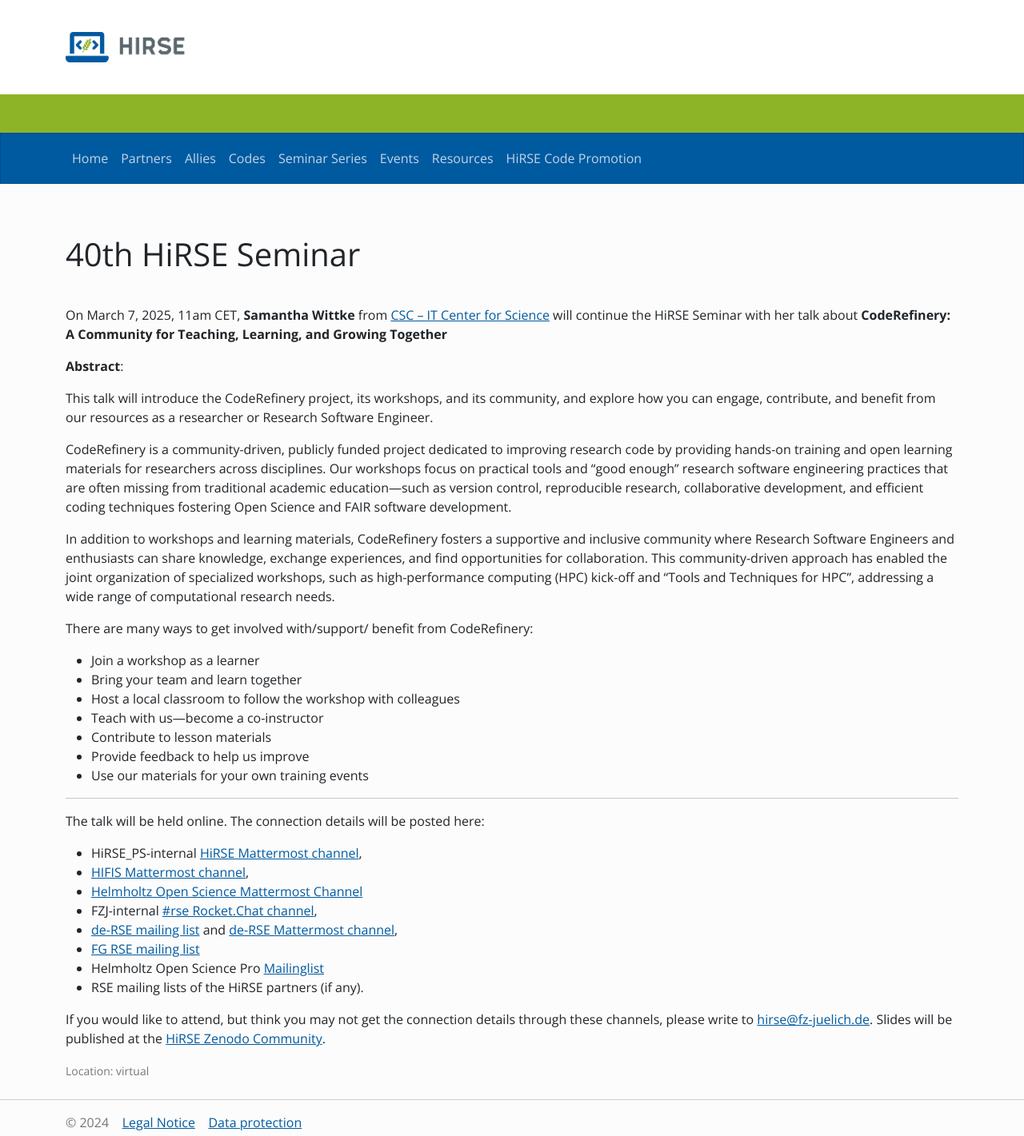
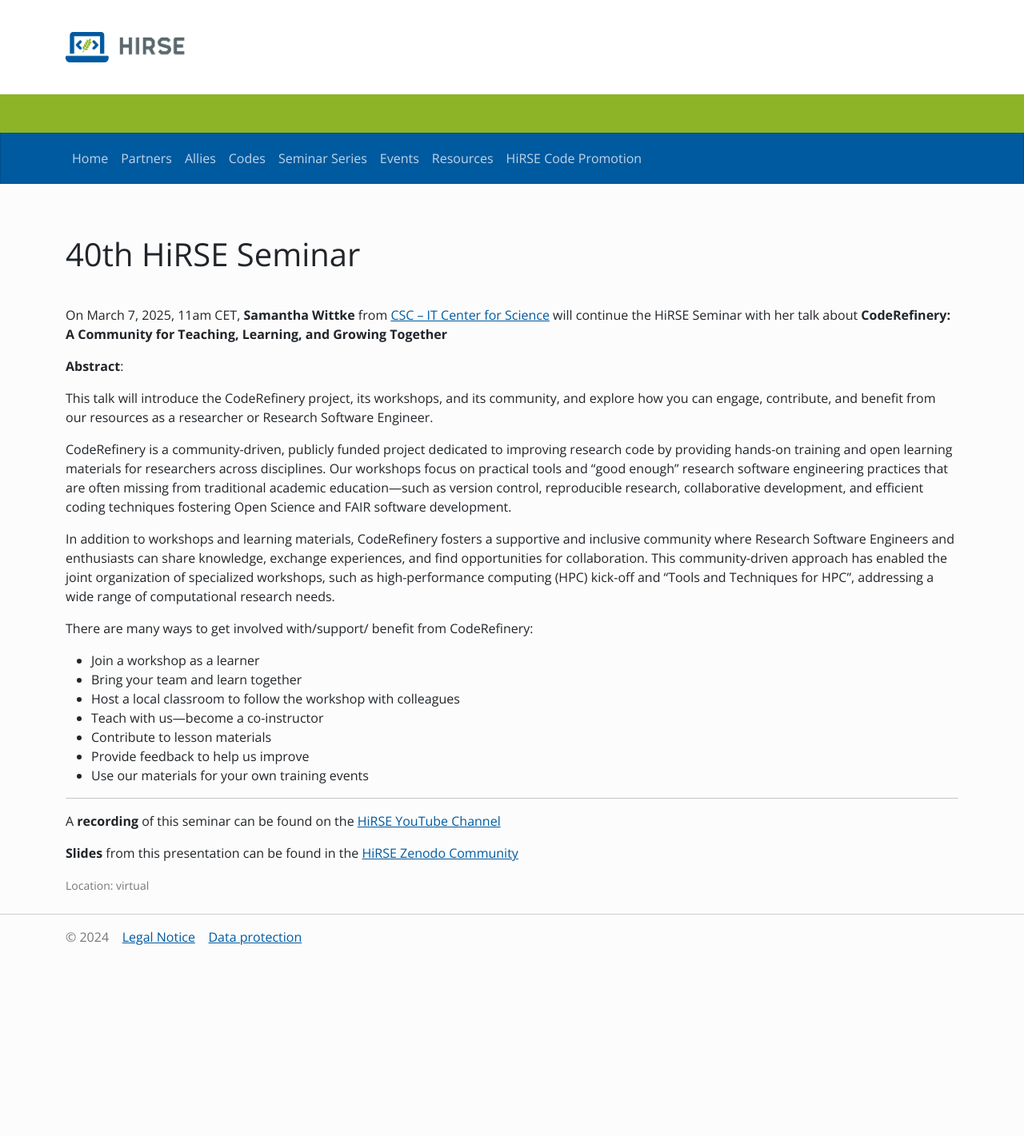
Before and after one commit to Helmholtz-HiRSE/helmholtz-hirse.github.io, a Jekyll site: the page built from _series/2025_03_07-seminar_40.md, in a window 1280 px wide. Shown: the whole page at 80% size. Built offline with Jekyll 4.4.1, drawn with Linux system fonts in a browser that asks for light colours; nearby versions of some CDN libraries; after the commit the page ends 1189 px from its top, so only the background shows below that.

Commit message:
Update 2025_03_07-seminar_40.md

```diff
--- a/_series/2025_03_07-seminar_40.md
+++ b/_series/2025_03_07-seminar_40.md
@@ -27,16 +27,6 @@
 * Use our materials for your own training events
 
 ***
+A **recording** of this seminar can be found on the [HiRSE YouTube Channel](https://www.youtube.com/watch?v=XCQQZZkQvow)
 
-The talk will be held online. The connection details will be posted here:
-
-* HiRSE_PS-internal [HiRSE Mattermost channel](https://mattermost.hzdr.de/hirse),
-* [HIFIS Mattermost channel](https://mattermost.hzdr.de/hifis),
-* [Helmholtz Open Science Mattermost Channel](https://mattermost.hzdr.de/open-science)
-* FZJ-internal [#rse Rocket.Chat channel](https://chat.fz-juelich.de/channel/rse),
-* [de-RSE mailing list](https://de-rse.org/de/join.html) and [de-RSE Mattermost channel](https://chat.gwdg.de/channel/derse),
-* [FG RSE mailing list](https://fg-rse.gi.de/weiteres/mailingliste)
-* Helmholtz Open Science Pro [Mailinglist](https://os.helmholtz.de/en/newsroom/mailing-list/)
-* RSE mailing lists of the HiRSE partners (if any).
-
-If you would like to attend, but think you may not get the connection details through these channels, please write to [hirse@fz-juelich.de](mailto:hirse@fz-juelich.de). Slides will be published at the [HiRSE Zenodo Community](https://zenodo.org/communities/hirse/).
+**Slides** from this presentation can be found in the [HiRSE Zenodo Community](https://zenodo.org/records/14983966)
```
